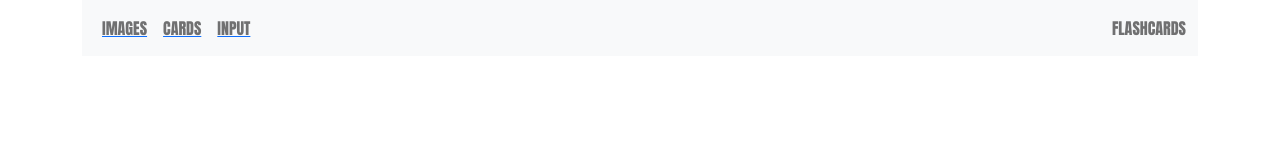
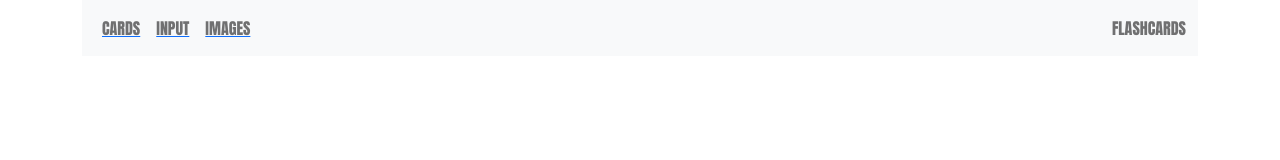
Before and after one commit to SZwerling/input-form, a React (Create React App) app: page / in a window 1280 px wide. Shown: the top 160 px of the page. Built offline with nearby package versions, Linux system fonts and the light colour scheme; no server answers; a web font is replaced by a local one.

Commit message:
toggler w hooks

```diff
--- a/src/NavComponent.js
+++ b/src/NavComponent.js
@@ -1,27 +1,31 @@
-import React from 'react';
-import { Navbar, Nav, Collapse, NavItem, NavLink, NavbarToggler, UncontrolledDropdown, DropdownToggle, DropdownMenu, DropdownItem, NavbarText  } from 'reactstrap'
+import React, { useState } from "react";
+import {
+   Navbar,
+   Nav,
+   Collapse,
+   NavItem,
+   NavLink,
+   NavbarToggler,
+   UncontrolledDropdown,
+   DropdownToggle,
+   DropdownMenu,
+   DropdownItem,
+   NavbarText,
+} from "reactstrap";
 import { Link } from "react-router-dom";
 
 const Header = () => {
-    return(
+   const [navToggle, setNavToggle] = useState(true);
+
+   return (
       <div>
-  <Navbar
-    fluid
-    color="light"
-    expand="md"
-    light
-  >
-    <NavbarToggler onClick={function noRefCheck(){}} />
-    <Collapse navbar>
-      <Nav
-        className="me-auto"
-        navbar
-      >
-          <NavItem>
-                <Link to="image">
-                    <NavLink>IMAGES</NavLink>
-                </Link>
-          </NavItem>
+         <Navbar fluid color="light" expand="md" light>
+            <NavbarToggler
+               className="me-2"
+               onClick={() => setNavToggle(!navToggle)}
+            />
+            <Collapse isOpen={navToggle} navbar>
+               <Nav className="me-auto" navbar>
                   <NavItem>
                      <Link to="cards">
                         <NavLink>CARDS</NavLink>
@@ -32,15 +36,17 @@ const Header = () => {
                         <NavLink>INPUT</NavLink>
                      </Link>
                   </NavItem>
-
+                  <NavItem>
+                     <Link to="image">
+                        <NavLink>IMAGES</NavLink>
+                     </Link>
+                  </NavItem>
                </Nav>
-      <NavbarText>
-        FLASHCARDS
-      </NavbarText>
+               <NavbarText>FLASHCARDS</NavbarText>
             </Collapse>
          </Navbar>
       </div>
-    )
-}
+   );
+};
 
 export default Header;
```
Lines whose indentation alone changed are shown as unchanged.
